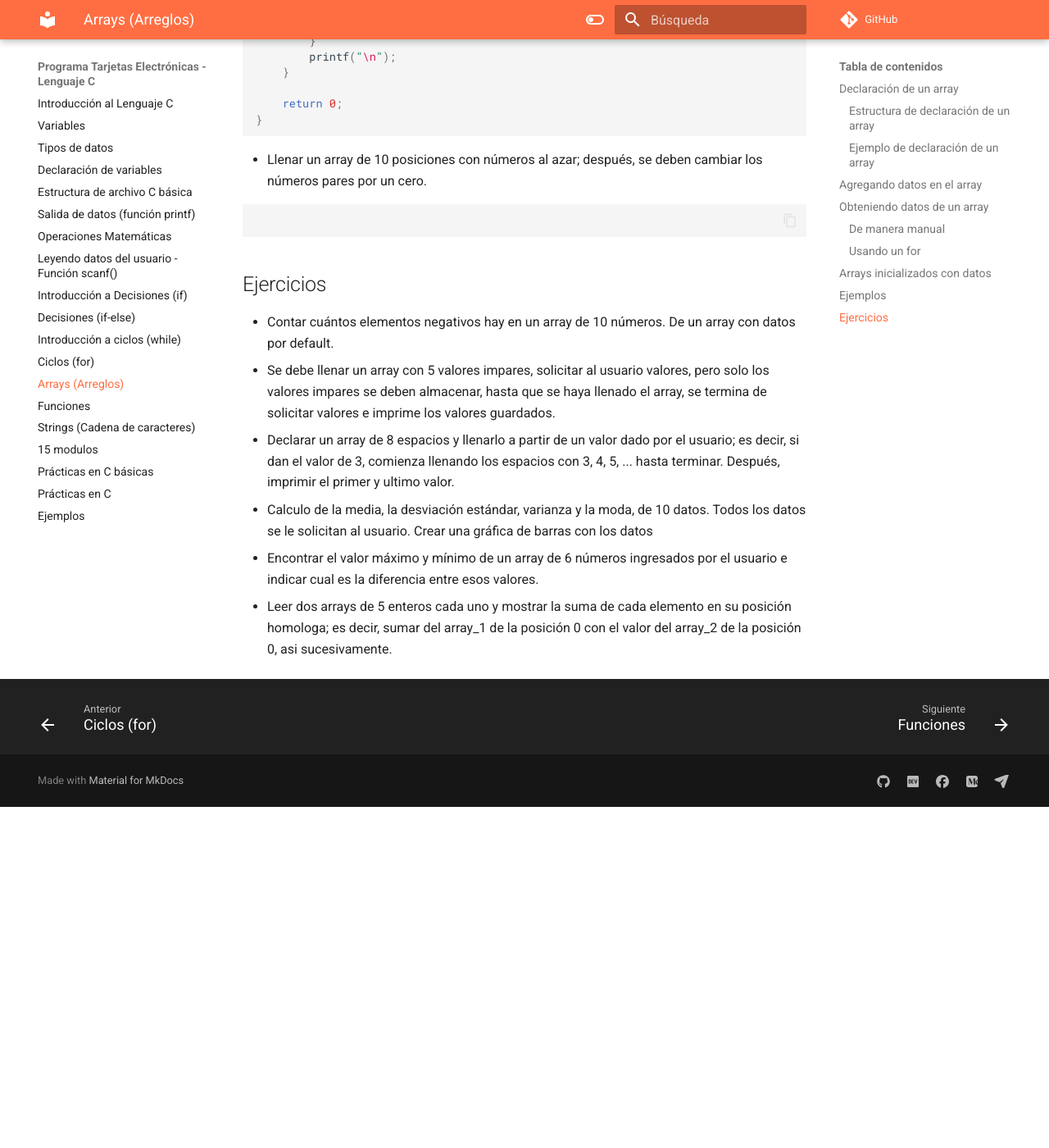
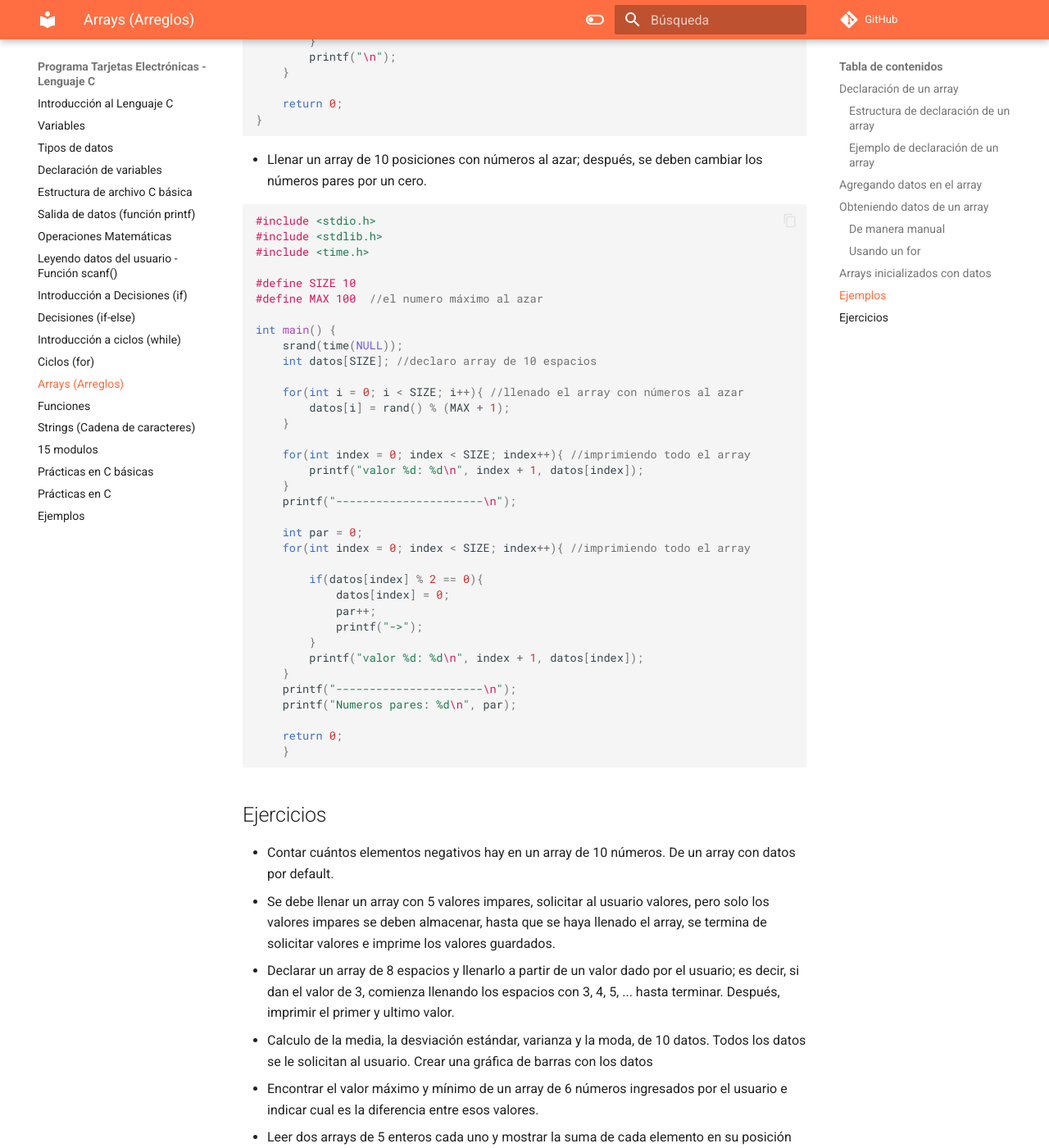
Before and after one commit to jalmx/lenguaje-c, an MkDocs documentation site: the page built from docs/12_arrays.md, in a window 1280 px wide and 1400 px high, scrolled down 8349 px. Shown: the whole window at 82% size. Built offline with MkDocs 1.6.1 and Material for MkDocs 9.7.7, drawn with Linux system fonts in a browser that asks for light colours; comment, search, counter and statistics services are not loaded; before the commit the page ends 9333 px from its top, so only the background shows below that.

Commit message:
add: array to zero

````diff
--- a/docs/12_arrays.md
+++ b/docs/12_arrays.md
@@ -357,6 +357,41 @@
 - Llenar un array de 10 posiciones con números al azar; después, se deben cambiar los números pares por un cero.
 
 ```c
+#include <stdio.h>
+#include <stdlib.h>
+#include <time.h>
+
+#define SIZE 10
+#define MAX 100  //el numero máximo al azar
+
+int main() {
+    srand(time(NULL));
+    int datos[SIZE]; //declaro array de 10 espacios
+
+    for(int i = 0; i < SIZE; i++){ //llenado el array con números al azar
+        datos[i] = rand() % (MAX + 1);
+    }
+
+    for(int index = 0; index < SIZE; index++){ //imprimiendo todo el array
+        printf("valor %d: %d\n", index + 1, datos[index]);
+    }
+    printf("----------------------\n");
+
+    int par = 0;
+    for(int index = 0; index < SIZE; index++){ //imprimiendo todo el array
+
+        if(datos[index] % 2 == 0){
+            datos[index] = 0;
+            par++;
+            printf("->");
+        }
+        printf("valor %d: %d\n", index + 1, datos[index]);
+    }
+    printf("----------------------\n");
+    printf("Numeros pares: %d\n", par);
+
+    return 0;
+    }
 ```
 
 ## Ejercicios
````
